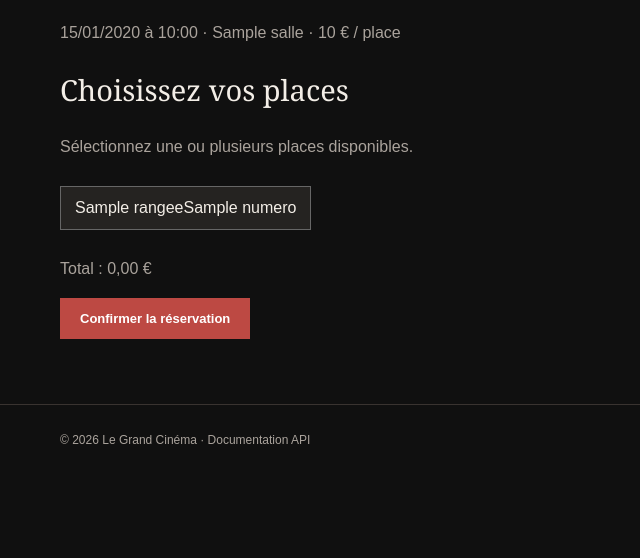
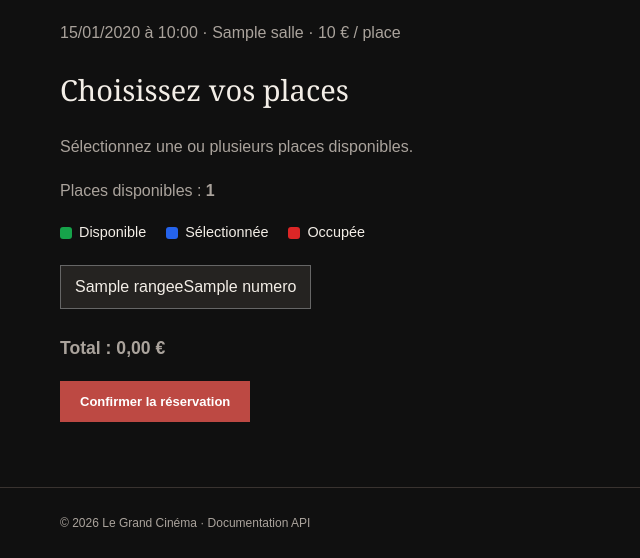
Before and after one commit to nimiaymard/le-grand-cinema, a Django app: template backend/templates/cinema/reservation.html in a window 1280 px wide. Shown: the part 275-833 px from the top of the page, without its empty margins (0-640 px from the left). Before the commit the page ends 719 px from the top, so only its background shows below. Run offline with Django 5.2, Linux system fonts and the light colour scheme; the template is opened without the code that fills it: most values are stand-ins (such as "Sample title", 1, 10 or a date in 2020).

Commit message:
feat(US2.1): afficher les places disponibles et occupees

```diff
--- a/backend/templates/cinema/reservation.html
+++ b/backend/templates/cinema/reservation.html
@@ -1,25 +1,197 @@
+
 {% extends "base.html" %}
-{% block title %}Réservation - Le Grand Cinéma{% endblock %}
+
+{% block title %}
+Réservation - Le Grand Cinéma
+{% endblock %}
+
 {% block content %}
-<p class="eyebrow">Votre séance</p><h1>{{ seance.film.titre }}</h1>
-<p class="muted">{{ seance.date_debut|date:"d/m/Y à H:i" }} · {{ seance.salle.nom }} · {{ seance.prix }} € / place</p>
+
+<p class="eyebrow">Votre séance</p>
+
+<h1>{{ seance.film.titre }}</h1>
+
+<p class="muted">
+    {{ seance.date_debut|date:"d/m/Y à H:i" }}
+    · {{ seance.salle.nom }}
+    · {{ seance.prix }} € / place
+</p>
+
 <h2>Choisissez vos places</h2>
-<p class="muted">Sélectionnez une ou plusieurs places disponibles.</p>
-<form method="post">{% csrf_token %}
-<div class="seats">
-{% for place in places %}
-<label class="seat"><input type="checkbox" name="place_ids" value="{{ place.id }}" class="seat-input">
-<span>{{ place.rangee }}{{ place.numero }}</span></label>
-{% empty %}<p class="muted">Aucune place disponible.</p>{% endfor %}
+
+<p class="muted">
+    Sélectionnez une ou plusieurs places disponibles.
+</p>
+
+<p class="muted">
+    Places disponibles : <strong>{{ nb_disponibles }}</strong>
+</p>
+
+<div class="seat-legend">
+    <span class="legend-available">Disponible</span>
+    <span class="legend-selected">Sélectionnée</span>
+    <span class="legend-occupied">Occupée</span>
 </div>
-<p id="total" class="muted">Total : 0,00 €</p>
-<button class="btn" type="submit" {% if not places %}disabled{% endif %}>Confirmer la réservation</button>
+
+<form method="post">
+    {% csrf_token %}
+
+    <div class="seats">
+        {% for place in places %}
+
+            {% if place.occupee %}
+                <div
+                    class="seat seat-occupied"
+                    aria-label="Place {{ place.rangee }}{{ place.numero }} occupée"
+                    title="Place occupée"
+                >
+                    <span>
+                        {{ place.rangee }}{{ place.numero }}
+                    </span>
+                </div>
+
+            {% else %}
+                <label class="seat seat-available">
+                    <input
+                        type="checkbox"
+                        name="place_ids"
+                        value="{{ place.id }}"
+                        class="seat-input"
+                    >
+
+                    <span>
+                        {{ place.rangee }}{{ place.numero }}
+                    </span>
+                </label>
+            {% endif %}
+
+        {% empty %}
+            <p class="muted">
+                Aucune place dans cette salle.
+            </p>
+        {% endfor %}
+    </div>
+
+    <p id="total" class="muted" aria-live="polite">
+        Total : 0,00 €
+    </p>
+
+    <button
+        class="btn"
+        type="submit"
+        id="confirm-button"
+        {% if not nb_disponibles %}disabled{% endif %}
+    >
+        Confirmer la réservation
+    </button>
 </form>
+
+<style>
+.seat-legend {
+    display: flex;
+    flex-wrap: wrap;
+    gap: 20px;
+    margin: 20px 0;
+    font-size: 0.9rem;
+}
+
+.seat-legend span::before {
+    content: "";
+    display: inline-block;
+    width: 12px;
+    height: 12px;
+    margin-right: 7px;
+    border-radius: 3px;
+    vertical-align: middle;
+}
+
+.legend-available::before {
+    background: #16a34a;
+}
+
+.legend-selected::before {
+    background: #2563eb;
+}
+
+.legend-occupied::before {
+    background: #dc2626;
+}
+
+.seat-available {
+    cursor: pointer;
+}
+
+.seat-occupied {
+    background: #dc2626 !important;
+    color: #ffffff !important;
+    border: 1px solid #b91c1c !important;
+    cursor: not-allowed;
+    opacity: 0.85;
+}
+
+.seat-occupied span {
+    color: #ffffff !important;
+}
+
+.seats .seat.seat-available:has(.seat-input:checked) {
+    background: #2563eb !important;
+    color: #ffffff !important;
+    border-color: #1d4ed8 !important;
+}
+
+.seats .seat.seat-available:has(.seat-input:checked) span {
+    color: #ffffff !important;
+}
+
+.seat-available:has(.seat-input:checked) span {
+    color: #ffffff;
+}
+
+.seat-available:has(.seat-input:focus-visible) {
+    outline: 3px solid #2563eb;
+    outline-offset: 2px;
+}
+
+#total {
+    margin-top: 24px;
+    font-size: 1.1rem;
+    font-weight: 600;
+}
+</style>
+
 <script>
-const prix = Number("{{ seance.prix }}".replace(",","."));
-document.querySelectorAll(".seat-input").forEach(el=>el.addEventListener("change",()=>{
-const n=document.querySelectorAll(".seat-input:checked").length;
-document.getElementById("total").textContent="Total : "+(n*prix).toLocaleString("fr-FR",{style:"currency",currency:"EUR"});
-}));
+document.addEventListener("DOMContentLoaded", () => {
+    const prix = Number(
+        "{{ seance.prix }}".replace(",", ".")
+    );
+
+    const inputs = document.querySelectorAll(".seat-input");
+    const total = document.getElementById("total");
+    const button = document.getElementById("confirm-button");
+
+    function actualiserTotal() {
+        const nombre = document.querySelectorAll(
+            ".seat-input:checked"
+        ).length;
+
+        const montant = nombre * prix;
+
+        total.textContent =
+            "Total : " +
+            montant.toLocaleString("fr-FR", {
+                style: "currency",
+                currency: "EUR"
+            });
+
+        button.disabled = nombre === 0;
+    }
+
+    inputs.forEach(input => {
+        input.addEventListener("change", actualiserTotal);
+    });
+
+    actualiserTotal();
+});
 </script>
+
 {% endblock %}
```
Also changed, not shown: backend/cinema/web_views.py (+144 -30 lines).
